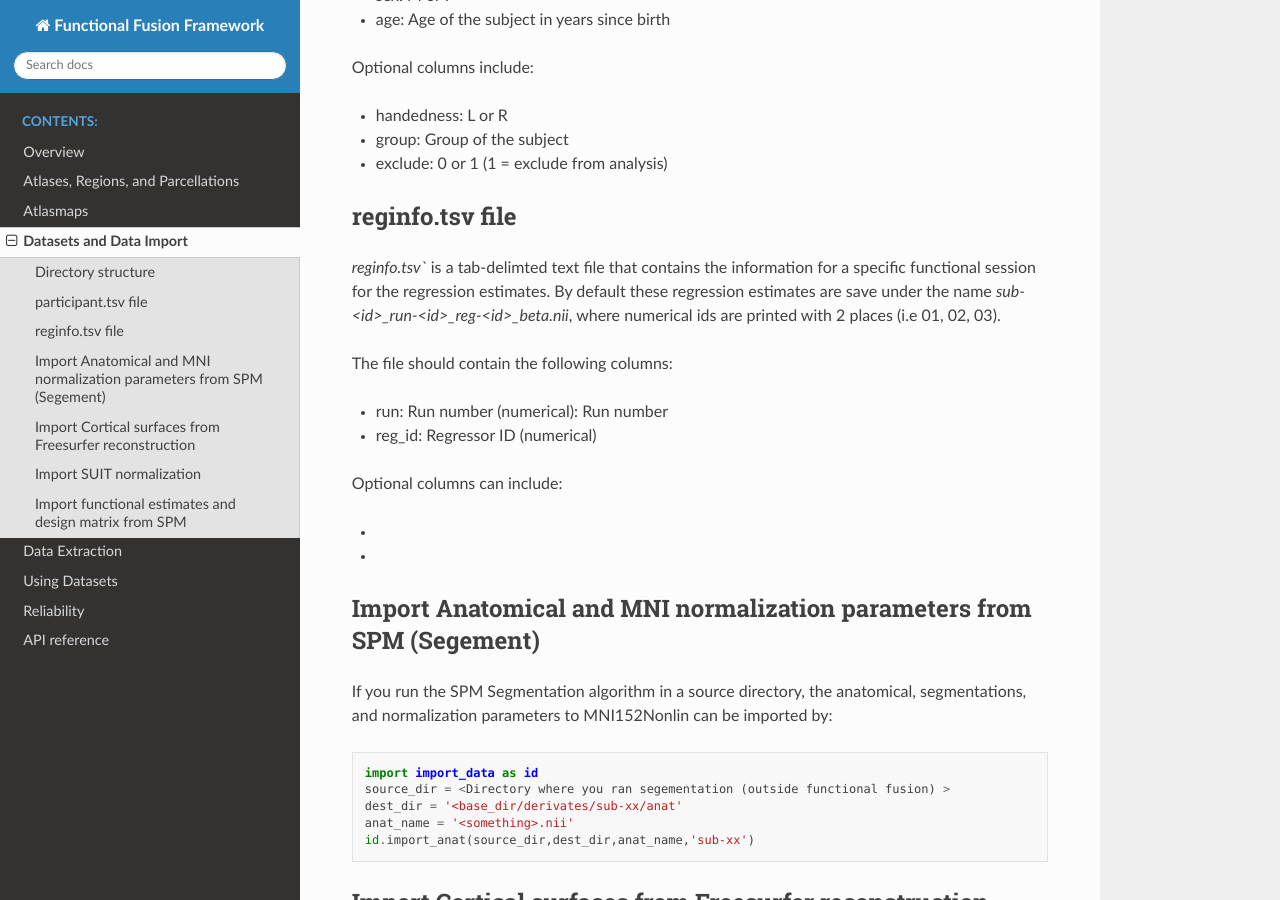
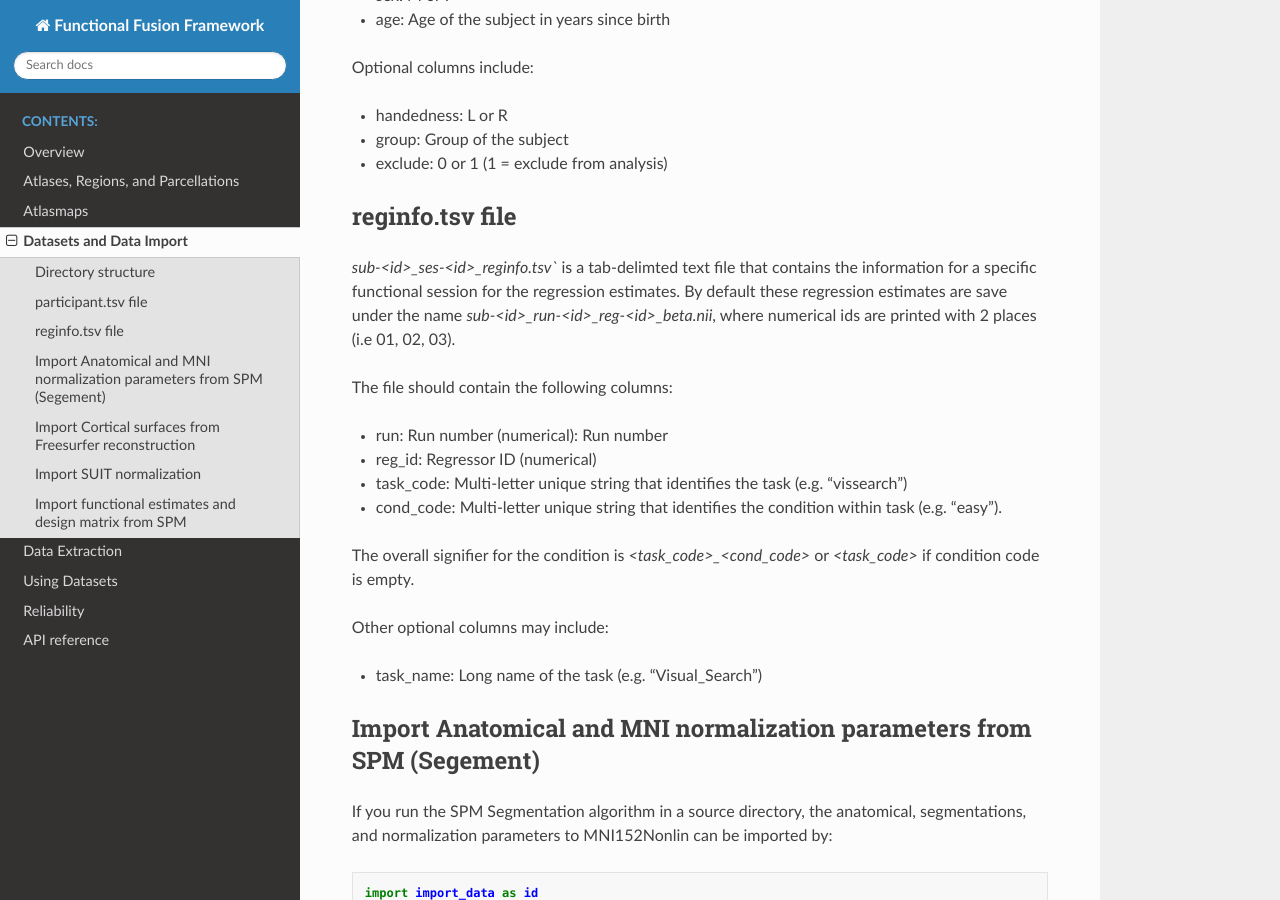
Before and after one commit to DiedrichsenLab/Functional_Fusion, a Sphinx documentation site: the page built from docs/04datasets.rst, in a window 1280 px wide and 900 px high, scrolled down 1291 px. Built offline with Sphinx 7.4.7 and the Read the Docs theme 3.1.0, drawn with Linux system fonts in a browser that asks for light colours.

Commit message:
Documentation

```diff
--- a/docs/04datasets.rst
+++ b/docs/04datasets.rst
@@ -74,18 +74,23 @@ Optional columns include:
 reginfo.tsv file
 -------------------
 
-`reginfo.tsv`` is a tab-delimted text file that contains the information for a specific functional session for the regression estimates. By default these regression estimates are save
+`sub-<id>_ses-<id>_reginfo.tsv`` is a tab-delimted text file that contains the information for a specific functional session for the regression estimates. By default these regression estimates are save
 under the name `sub-<id>_run-<id>_reg-<id>_beta.nii`, where numerical ids are printed with 2 places (i.e 01, 02, 03).
 
 The file should contain the following columns:
 
 * run: Run number (numerical): Run number
 * reg_id: Regressor ID (numerical)
+* task_code: Multi-letter unique string that identifies the task (e.g. "vissearch")
+* cond_code: Multi-letter unique string that identifies the condition within task (e.g. "easy").
 
-Optional columns can include:
+The overall signifier for the condition is `<task_code>_<cond_code>` or `<task_code>` if condition code is empty.
 
-*
-*
+Other optional columns may include:
+
+* task_name: Long name of the task (e.g. "Visual_Search")
+
+
 
 
 Import Anatomical and MNI normalization parameters from SPM (Segement)
```
Also changed, not shown: docs/task_codes.csv (added, +7 -0 lines), 1 other file.
